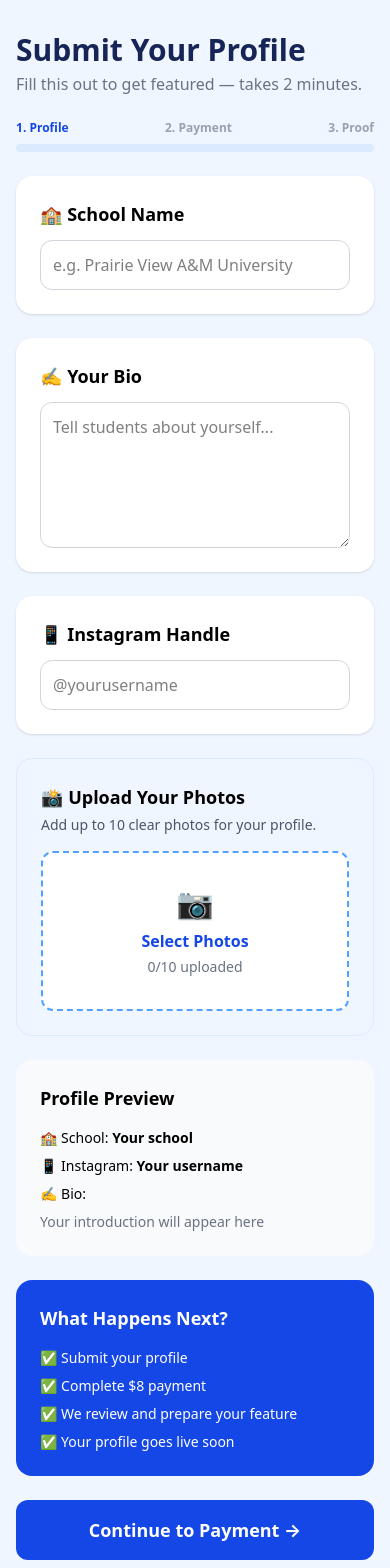
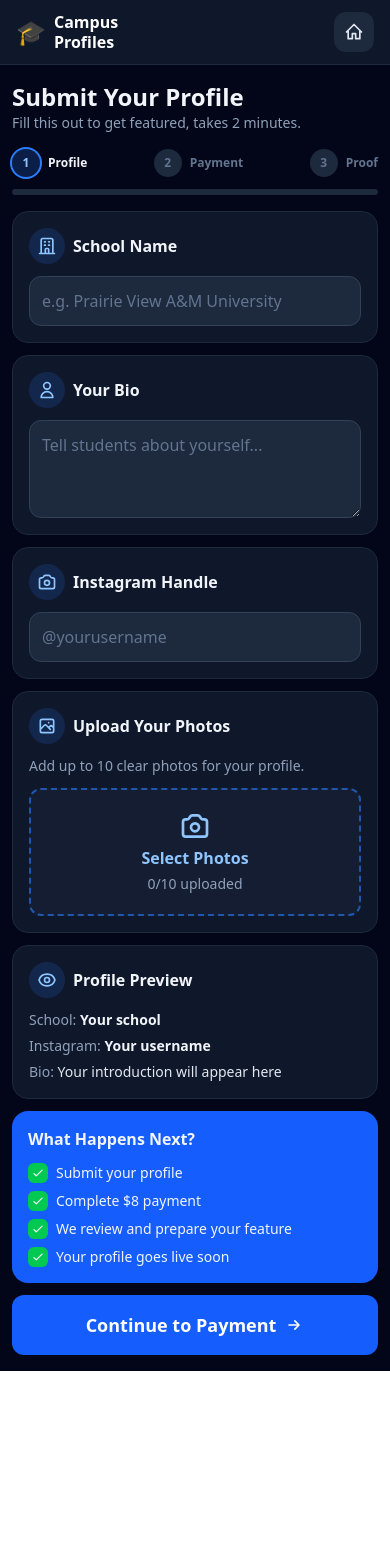
Before and after one commit to introAugustine/campus-profiles, a Next.js app: page /apply in a window 390 px wide. Shown: the top 1568 px of the page. After the commit the page ends 1371 px from the top, so only its background shows below. Built offline with nearby package versions, Linux system fonts and the light colour scheme.

Commit message:
Dark theme for student flow with shared icons and header

```diff
--- a/src/app/apply/page.tsx
+++ b/src/app/apply/page.tsx
@@ -4,6 +4,33 @@ import { useState, Suspense } from 'react'
 import { useRouter, useSearchParams } from 'next/navigation'
 import { createClient } from '@/lib/supabase'
 import StepProgress from '@/components/StepProgress'
+import PublicHeader from '@/components/PublicHeader'
+import Icon, { type IconName } from '@/components/Icon'
+
+const inputClass =
+  'block w-full bg-slate-800 border border-slate-700 rounded-xl p-3 text-slate-100 placeholder-slate-500 focus:outline-none focus:ring-2 focus:ring-blue-500'
+
+function Section({
+  icon,
+  title,
+  children,
+}: {
+  icon: IconName
+  title: string
+  children: React.ReactNode
+}) {
+  return (
+    <div className="bg-slate-900 border border-slate-800 rounded-2xl p-4">
+      <div className="flex items-center gap-2 mb-3">
+        <div className="h-9 w-9 rounded-full bg-blue-500/15 text-blue-300 flex items-center justify-center shrink-0">
+          <Icon name={icon} />
+        </div>
+        <h2 className="font-bold">{title}</h2>
+      </div>
+      {children}
+    </div>
+  )
+}
 
 function ApplyForm() {
   const router = useRouter()
@@ -104,58 +131,53 @@ function ApplyForm() {
   }
 
   return (
-    <div className="min-h-screen bg-blue-50 px-4 py-8">
-      <div className="max-w-lg mx-auto space-y-6">
-        <div>
-          <h1 className="text-3xl font-extrabold text-blue-950 mb-1">Submit Your Profile</h1>
-          <p className="text-gray-500">Fill this out to get featured — takes 2 minutes.</p>
+    <div className="min-h-screen bg-slate-950 text-slate-100">
+      <PublicHeader />
+
+      <div className="max-w-2xl mx-auto px-3 py-4">
+        <div className="mb-4">
+          <h1 className="text-2xl font-extrabold">Submit Your Profile</h1>
+          <p className="text-sm text-slate-400">Fill this out to get featured, takes 2 minutes.</p>
         </div>
 
         <StepProgress currentStep={1} stepProgress={stepProgress} />
 
-        <form onSubmit={handleSubmit} className="space-y-6">
-          {/* School */}
-          <div className="bg-white rounded-2xl shadow-sm p-6">
-            <label className="block font-bold text-lg mb-3">🏫 School Name</label>
+        <form onSubmit={handleSubmit} className="space-y-3">
+          <div className="grid sm:grid-cols-2 gap-3">
+            <Section icon="school" title="School Name">
               <input
                 type="text"
                 value={schoolName}
                 onChange={(e) => setSchoolName(e.target.value)}
-              className="block w-full border border-gray-300 rounded-xl p-3 focus:outline-none focus:ring-2 focus:ring-blue-500"
+                className={inputClass}
                 placeholder="e.g. Prairie View A&M University"
               />
-          </div>
+            </Section>
 
-          {/* Bio */}
-          <div className="bg-white rounded-2xl shadow-sm p-6">
-            <label className="block font-bold text-lg mb-3">✍️ Your Bio</label>
+            <Section icon="user" title="Your Bio">
               <textarea
                 value={bio}
                 onChange={(e) => setBio(e.target.value)}
-              rows={5}
-              className="block w-full border border-gray-300 rounded-xl p-3 focus:outline-none focus:ring-2 focus:ring-blue-500"
+                rows={3}
+                className={inputClass}
                 placeholder="Tell students about yourself..."
               />
+            </Section>
           </div>
 
-          {/* Instagram */}
-          <div className="bg-white rounded-2xl shadow-sm p-6">
-            <label className="block font-bold text-lg mb-3">📱 Instagram Handle</label>
+          <Section icon="camera" title="Instagram Handle">
             <input
               type="text"
               value={igHandle}
               onChange={(e) => setIgHandle(e.target.value)}
-              className="block w-full border border-gray-300 rounded-xl p-3 focus:outline-none focus:ring-2 focus:ring-blue-500"
+              className={inputClass}
               placeholder="@yourusername"
             />
-          </div>
+          </Section>
 
-          {/* Photos */}
-          <div className="bg-blue-50 border border-blue-100 rounded-2xl p-6">
-            <label className="block font-bold text-lg mb-1">📸 Upload Your Photos</label>
-            <p className="text-gray-600 text-sm mb-4">Add up to 10 clear photos for your profile.</p>
-
-            <label className="block border-2 border-dashed border-blue-400 rounded-xl p-8 text-center bg-white cursor-pointer">
+          <Section icon="photo" title="Upload Your Photos">
+            <p className="text-sm text-slate-400 mb-3">Add up to 10 clear photos for your profile.</p>
+            <label className="block border-2 border-dashed border-blue-500/60 hover:border-blue-400 rounded-xl p-5 text-center bg-slate-800/40 cursor-pointer transition">
               <input
                 type="file"
                 accept="image/*"
@@ -163,42 +185,64 @@ function ApplyForm() {
                 onChange={handlePhotoChange}
                 className="hidden"
               />
-              <div className="text-3xl mb-2">📷</div>
-              <p className="text-blue-700 font-bold">Select Photos</p>
-              <p className="text-gray-500 text-sm mt-1">{photos.length}/10 uploaded</p>
+              <div className="flex justify-center text-blue-300 mb-1">
+                <Icon name="camera" className="h-8 w-8" />
+              </div>
+              <p className="text-blue-300 font-bold">Select Photos</p>
+              <p className="text-slate-400 text-sm mt-1">{photos.length}/10 uploaded</p>
             </label>
+          </Section>
+
+          <div className="grid sm:grid-cols-2 gap-3">
+            <div className="bg-slate-900 border border-slate-800 rounded-2xl p-4">
+              <div className="flex items-center gap-2 mb-3">
+                <div className="h-9 w-9 rounded-full bg-blue-500/15 text-blue-300 flex items-center justify-center shrink-0">
+                  <Icon name="eye" />
                 </div>
-
-          {/* Live preview */}
-          <div className="bg-gray-50 rounded-2xl p-6">
-            <h2 className="font-bold text-lg mb-4">Profile Preview</h2>
-            <div className="space-y-2 text-sm">
-              <p>🏫 School: <span className="font-semibold">{schoolName || 'Your school'}</span></p>
-              <p>📱 Instagram: <span className="font-semibold">{igHandle || 'Your username'}</span></p>
-              <p>✍️ Bio:</p>
-              <p className="text-gray-500">{bio || 'Your introduction will appear here'}</p>
+                <h2 className="font-bold">Profile Preview</h2>
+              </div>
+              <div className="space-y-1.5 text-sm">
+                <p className="text-slate-400">
+                  School: <span className="font-semibold text-slate-100">{schoolName || 'Your school'}</span>
+                </p>
+                <p className="text-slate-400">
+                  Instagram: <span className="font-semibold text-slate-100">{igHandle || 'Your username'}</span>
+                </p>
+                <p className="text-slate-400 line-clamp-3">
+                  Bio: <span className="text-slate-200">{bio || 'Your introduction will appear here'}</span>
+                </p>
               </div>
             </div>
 
-          {/* What happens next */}
-          <div className="bg-blue-700 text-white rounded-2xl p-6">
-            <h2 className="font-bold text-lg mb-4">What Happens Next?</h2>
+            <div className="bg-blue-600 rounded-2xl p-4">
+              <h2 className="font-bold mb-3">What Happens Next?</h2>
               <ul className="space-y-2 text-sm">
-              <li>✅ Submit your profile</li>
-              <li>✅ Complete $8 payment</li>
-              <li>✅ We review and prepare your feature</li>
-              <li>✅ Your profile goes live soon</li>
+                {[
+                  'Submit your profile',
+                  'Complete $8 payment',
+                  'We review and prepare your feature',
+                  'Your profile goes live soon',
+                ].map((item) => (
+                  <li key={item} className="flex items-center gap-2">
+                    <span className="h-5 w-5 rounded-md bg-green-500 flex items-center justify-center shrink-0">
+                      <Icon name="check" className="h-3.5 w-3.5 text-white" />
+                    </span>
+                    {item}
+                  </li>
+                ))}
               </ul>
             </div>
+          </div>
 
-          {error && <p className="text-red-600 text-sm">{error}</p>}
+          {error && <p className="text-red-400 text-sm">{error}</p>}
 
           <button
             type="submit"
             disabled={loading}
-            className="w-full bg-blue-700 hover:bg-blue-800 text-white py-4 rounded-xl font-bold text-lg disabled:opacity-50 transition"
+            className="w-full flex items-center justify-center gap-2 bg-blue-600 hover:bg-blue-500 text-white py-4 rounded-xl font-bold text-lg disabled:opacity-50 transition"
           >
-            {loading ? 'Submitting...' : 'Continue to Payment →'}
+            {loading ? 'Submitting...' : 'Continue to Payment'}
+            {!loading && <Icon name="arrowRight" />}
           </button>
         </form>
       </div>
@@ -208,7 +252,7 @@ function ApplyForm() {
 
 export default function ApplyPage() {
   return (
-    <Suspense fallback={<div className="p-6">Loading...</div>}>
+    <Suspense fallback={<div className="min-h-screen bg-slate-950 text-slate-400 p-6">Loading...</div>}>
       <ApplyForm />
     </Suspense>
   )
--- /dev/null
+++ b/src/components/Icon.tsx
@@ -0,0 +1,62 @@
+const ICONS = {
+  home: 'M3 12l9-9 9 9M5 10v10h5v-6h4v6h5V10',
+  check: 'M5 13l4 4L19 7',
+  arrowRight: 'M13 7l5 5m0 0l-5 5m5-5H6',
+  copy: 'M9 5H7a2 2 0 00-2 2v12a2 2 0 002 2h10a2 2 0 002-2V7a2 2 0 00-2-2h-2M9 5a2 2 0 002 2h2a2 2 0 002-2M9 5a2 2 0 012-2h2a2 2 0 012 2',
+  user: 'M16 7a4 4 0 11-8 0 4 4 0 018 0zM12 14a7 7 0 00-7 7h14a7 7 0 00-7-7z',
+  users:
+    'M17 20h5v-2a3 3 0 00-5.356-1.857M17 20H7m10 0v-2c0-.656-.126-1.283-.356-1.857M7 20H2v-2a3 3 0 015.356-1.857M7 20v-2c0-.656.126-1.283.356-1.857m0 0a5.002 5.002 0 019.288 0M15 7a3 3 0 11-6 0 3 3 0 016 0zm6 3a2 2 0 11-4 0 2 2 0 014 0zM7 10a2 2 0 11-4 0 2 2 0 014 0z',
+  photo:
+    'M4 16l4.586-4.586a2 2 0 012.828 0L16 16m-2-2l1.586-1.586a2 2 0 012.828 0L20 14m-6-6h.01M6 20h12a2 2 0 002-2V6a2 2 0 00-2-2H6a2 2 0 00-2 2v12a2 2 0 002 2z',
+  eye: 'M15 12a3 3 0 11-6 0 3 3 0 016 0z M2.458 12C3.732 7.943 7.523 5 12 5c4.478 0 8.268 2.943 9.542 7-1.274 4.057-5.064 7-9.542 7-4.477 0-8.268-2.943-9.542-7z',
+  school:
+    'M19 21V5a2 2 0 00-2-2H7a2 2 0 00-2 2v16m14 0h2m-2 0h-5m-9 0H3m2 0h5M9 7h1m-1 4h1m4-4h1m-1 4h1m-5 10v-5a1 1 0 011-1h2a1 1 0 011 1v5m-4 0h4',
+  card: 'M3 10h18M7 15h1m4 0h1m-7 4h12a3 3 0 003-3V8a3 3 0 00-3-3H6a3 3 0 00-3 3v8a3 3 0 003 3z',
+  send: 'M12 19l9 2-9-18-9 18 9-2zm0 0v-8',
+  document:
+    'M9 12h6m-6 4h6m2 5H7a2 2 0 01-2-2V5a2 2 0 012-2h5.586a1 1 0 01.707.293l5.414 5.414a1 1 0 01.293.707V19a2 2 0 01-2 2z',
+  camera:
+    'M3 9a2 2 0 012-2h.93a2 2 0 001.664-.89l.812-1.22A2 2 0 0110.07 4h3.86a2 2 0 011.664.89l.812 1.22A2 2 0 0018.07 7H19a2 2 0 012 2v9a2 2 0 01-2 2H5a2 2 0 01-2-2V9z M15 13a3 3 0 11-6 0 3 3 0 016 0z',
+  shield:
+    'M9 12l2 2 4-4m5.618-4.016A11.955 11.955 0 0112 2.944a11.955 11.955 0 01-8.618 3.04A12.02 12.02 0 003 9c0 5.591 3.824 10.29 9 11.622 5.176-1.332 9-6.03 9-11.622 0-1.042-.133-2.052-.382-3.016z',
+  bolt: 'M13 10V3L4 14h7v7l9-11h-7z',
+  download: 'M12 4v11m0 0l-4-4m4 4l4-4M5 20h14',
+  x: 'M6 18L18 6M6 6l12 12',
+  trash:
+    'M19 7l-.867 12.142A2 2 0 0116.138 21H7.862a2 2 0 01-1.995-1.858L5 7m5 4v6m4-6v6m1-10V4a1 1 0 00-1-1h-4a1 1 0 00-1 1v3M4 7h16',
+  clock: 'M12 8v4l3 3m6-3a9 9 0 11-18 0 9 9 0 0118 0z',
+  chevronDown: 'M19 9l-7 7-7-7',
+  menu: 'M4 6h16M4 12h16M4 18h16',
+  logout:
+    'M17 16l4-4m0 0l-4-4m4 4H7m6 4v1a3 3 0 01-3 3H6a3 3 0 01-3-3V7a3 3 0 013-3h4a3 3 0 013 3v1',
+  refresh:
+    'M4 4v5h.582m15.356 2A8.001 8.001 0 004.582 9m0 0H9m11 11v-5h-.581m0 0a8.003 8.003 0 01-15.357-2m15.357 2H15',
+  bell: 'M15 17h5l-1.405-1.405A2.032 2.032 0 0118 14.158V11a6.002 6.002 0 00-4-5.659V5a2 2 0 10-4 0v.341C7.67 6.165 6 8.388 6 11v3.159c0 .538-.214 1.055-.595 1.436L4 17h5m6 0v1a3 3 0 11-6 0v-1m6 0H9',
+  help: 'M8.228 9c.549-1.165 2.03-2 3.772-2 2.21 0 4 1.343 4 3 0 1.4-1.278 2.575-3.006 2.907-.542.104-.994.54-.994 1.093m0 3h.01M21 12a9 9 0 11-18 0 9 9 0 0118 0z',
+  dollar:
+    'M12 8c-1.657 0-3 .895-3 2s1.343 2 3 2 3 .895 3 2-1.343 2-3 2m0-8c1.11 0 2.08.402 2.599 1M12 8V7m0 1v8m0 0v1m0-1c-1.11 0-2.08-.402-2.599-1M21 12a9 9 0 11-18 0 9 9 0 0118 0z',
+} as const
+
+export type IconName = keyof typeof ICONS
+
+export default function Icon({
+  name,
+  className = 'h-5 w-5',
+}: {
+  name: IconName
+  className?: string
+}) {
+  return (
+    <svg
+      xmlns="http://www.w3.org/2000/svg"
+      className={className}
+      fill="none"
+      viewBox="0 0 24 24"
+      stroke="currentColor"
+      strokeWidth={2}
+      aria-hidden="true"
+    >
+      <path strokeLinecap="round" strokeLinejoin="round" d={ICONS[name]} />
+    </svg>
+  )
+}
--- /dev/null
+++ b/src/components/PublicHeader.tsx
@@ -0,0 +1,23 @@
+import Icon from '@/components/Icon'
+
+export default function PublicHeader() {
+  return (
+    <header className="bg-slate-900 border-b border-slate-800 px-4 py-3 flex items-center justify-between">
+      <a href="/" className="flex items-center gap-2">
+        <span className="text-2xl">🎓</span>
+        <span className="font-bold leading-tight text-white">
+          Campus
+          <br />
+          Profiles
+        </span>
+      </a>
+      <a
+        href="/"
+        aria-label="Home"
+        className="h-10 w-10 rounded-xl bg-slate-800 hover:bg-slate-700 text-slate-200 flex items-center justify-center transition"
+      >
+        <Icon name="home" />
+      </a>
+    </header>
+  )
+}
--- a/src/components/StepProgress.tsx
+++ b/src/components/StepProgress.tsx
@@ -1,3 +1,5 @@
+import Icon from '@/components/Icon'
+
 const steps = ['Profile', 'Payment', 'Proof']
 
 export default function StepProgress({
@@ -10,22 +12,39 @@ export default function StepProgress({
   const percent = Math.min(100, ((currentStep - 1 + stepProgress) / steps.length) * 100)
 
   return (
-    <div className="mb-6">
-      <div className="flex justify-between text-xs font-semibold mb-2">
+    <div className="mb-4">
+      <div className="flex justify-between items-center mb-3">
         {steps.map((label, i) => {
           const n = i + 1
           const done = n < currentStep
           const active = n === currentStep
           return (
-            <span key={label} className={done || active ? 'text-blue-700' : 'text-gray-400'}>
-              {done ? '✓' : n}. {label}
-            </span>
+            <div key={label} className="flex items-center gap-2">
+              <span
+                className={`h-7 w-7 rounded-full flex items-center justify-center text-xs font-bold ${
+                  done
+                    ? 'bg-blue-600 text-white'
+                    : active
+                    ? 'bg-blue-500/20 text-blue-300 ring-2 ring-blue-500'
+                    : 'bg-slate-800 text-slate-500'
+                }`}
+              >
+                {done ? <Icon name="check" className="h-4 w-4" /> : n}
+              </span>
+              <span
+                className={`text-xs font-semibold ${
+                  done || active ? 'text-slate-100' : 'text-slate-500'
+                }`}
+              >
+                {label}
+              </span>
+            </div>
           )
         })}
       </div>
-      <div className="h-2 bg-blue-100 rounded-full overflow-hidden">
+      <div className="h-1.5 bg-slate-800 rounded-full overflow-hidden">
         <div
-          className="h-full bg-blue-700 rounded-full transition-all duration-500"
+          className="h-full bg-blue-500 rounded-full transition-all duration-500"
           style={{ width: `${percent}%` }}
         />
       </div>
```
Also changed, not shown: src/app/payment/[id]/confirm/page.tsx (+43 -27 lines), src/app/payment/[id]/page.tsx (+35 -21 lines). Lines whose indentation alone changed are shown as unchanged.
